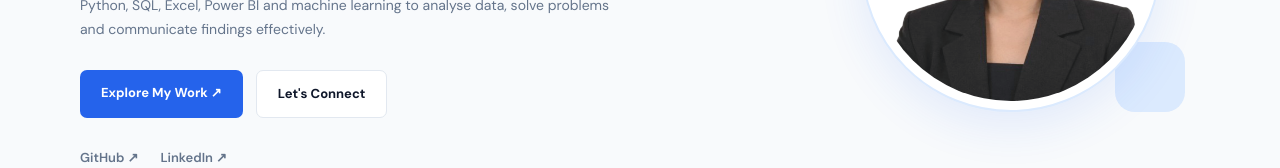
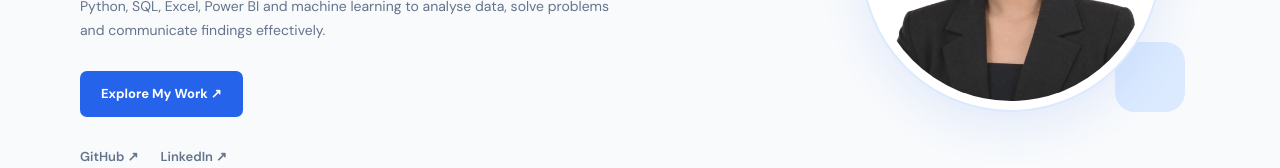
Before and after one commit to garimaworkspace/garimaworkspace.github.io, a plain HTML site: page index.html in a window 1280 px wide. Shown: the part 416-584 px from the top of the page. Drawn offline with Linux system fonts and the light colour scheme.

Commit message:
index.html

```diff
--- a/index.html
+++ b/index.html
@@ -816,7 +816,6 @@ footer {
 
 <div class="hero-buttons">
     <a href="#projects" class="btn btn-primary">Explore My Work ↗</a>
-    <a href="#contact" class="btn btn-secondary">Let's Connect</a>
 </div>
 <div class="social-links">
     <a href="https://github.com/garimaworkspace" target="_blank" rel="noopener noreferrer">GitHub ↗</a>
```
